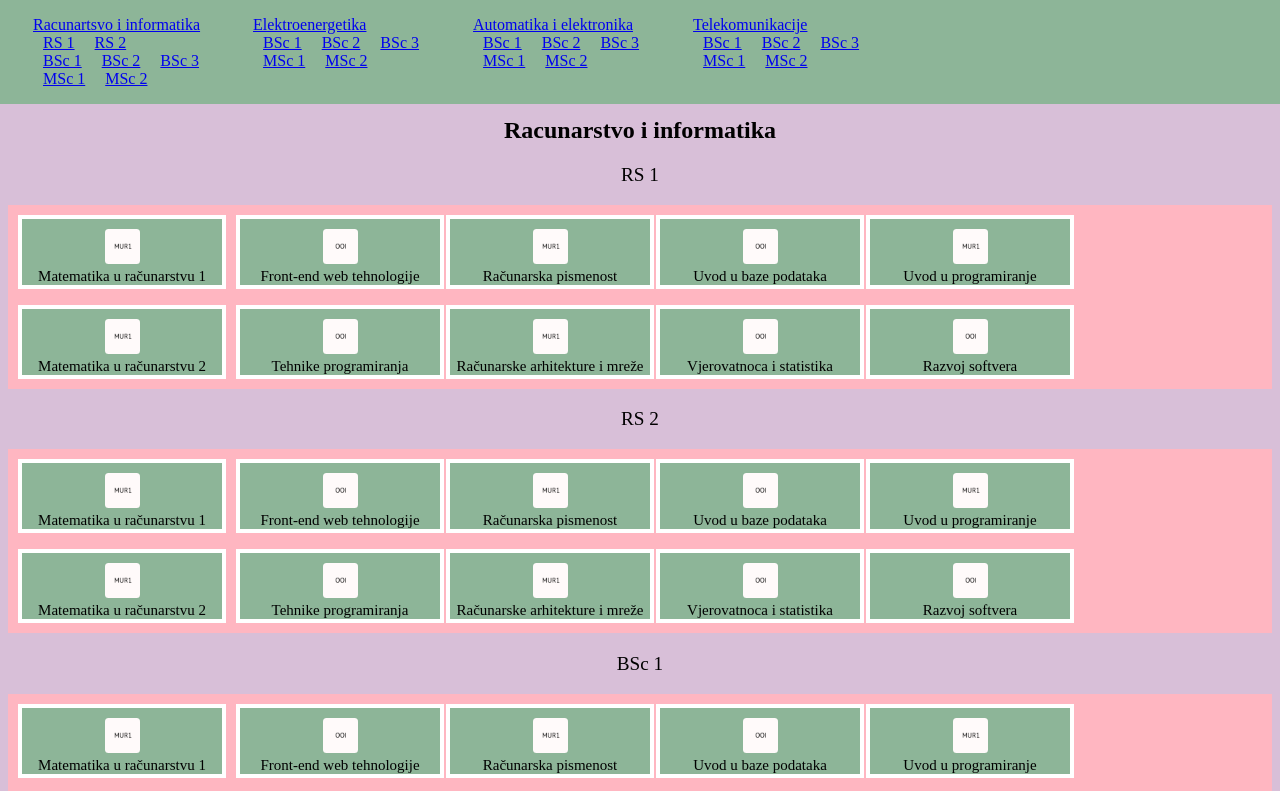
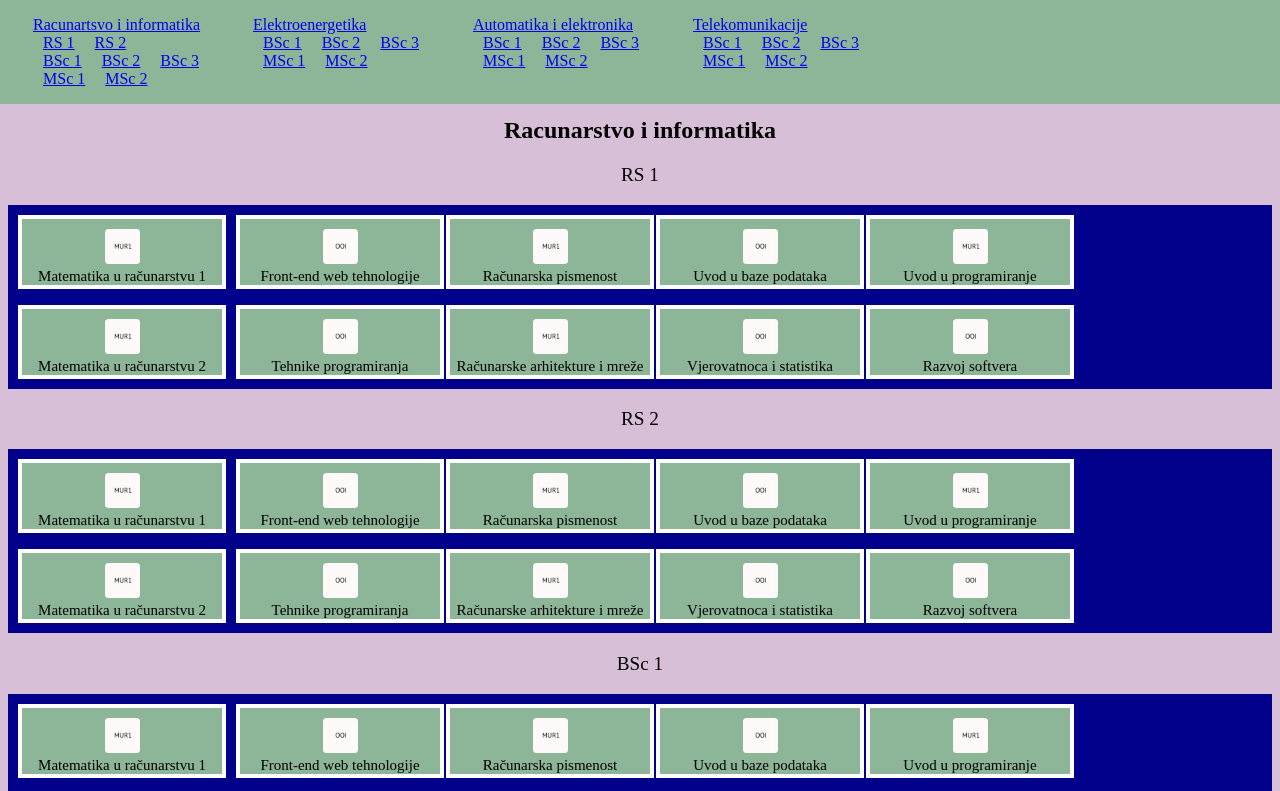
Before and after one commit to fahretf/Hana-WT, a website: page public/html/predmet.html in a window 1280 px wide. Shown: the top 791 px of the page. Drawn offline with Linux system fonts and the light colour scheme.

Commit message:
darkblue

```diff
--- a/public/css/predmet.css
+++ b/public/css/predmet.css
@@ -31,7 +31,7 @@ html{
 
 .rs_1, .rs_2, .bsc_1, .bsc_2, .bsc_3, .msc_1, .msc_2{
     display: grid;
-    background-color:lightpink;
+    background-color:darkblue;
     padding: 10px;
     column-gap: 10px;
     row-gap: 1em;
```
